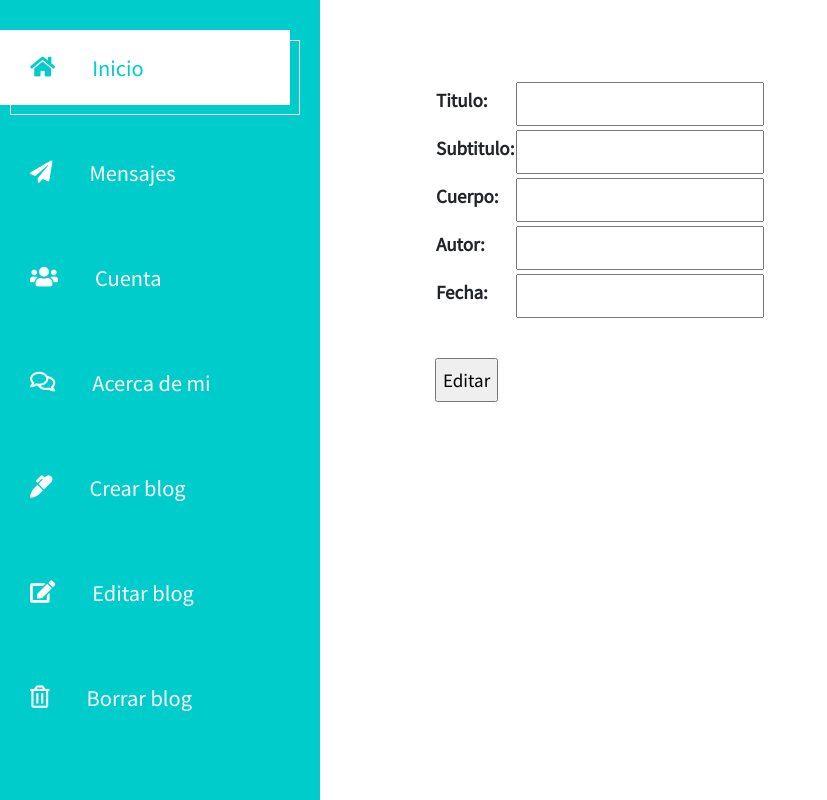
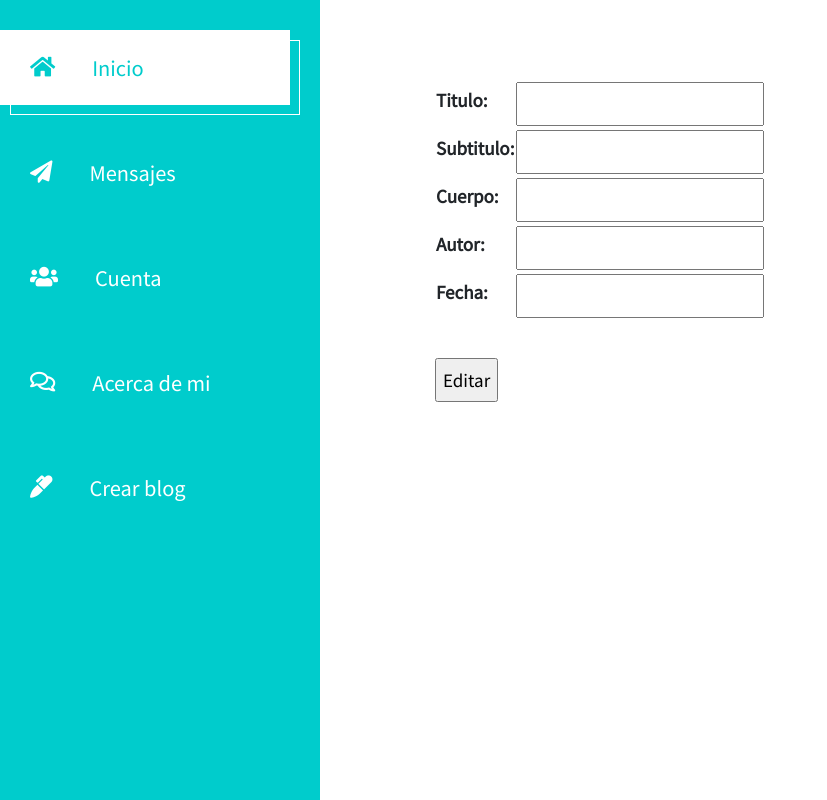
Before and after one commit to aristovmartin/entrega_final, a Django app: template entregaFinal/blogApp/templates/editar_blog.html in a window 1280 px wide. Shown: the whole page, without its empty margins (0-827 px from the left). Run offline with Django 4.2, Linux system fonts and the light colour scheme; the template is opened without the code that fills it: values that come from a table or form of the project are taken from there, others are empty; some libraries are stand-ins or nearby versions.

Commit message:
Version 1 borrar blog

```diff
--- a/entregaFinal/blogApp/templates/create_blog.html
+++ b/entregaFinal/blogApp/templates/create_blog.html
@@ -3,9 +3,6 @@
 {% load static %}
 
 {% block bloqueBlog %}
-
-
-
 
 <div class="container-fluid">
     <main class="tm-main">
--- a/entregaFinal/blogApp/templates/editar_blog.html
+++ b/entregaFinal/blogApp/templates/editar_blog.html
@@ -1,20 +1,6 @@
 {% extends "page.html" %}
 
 {% load static %}
-
-{% block sidebar %}
-
-<li class="tm-nav-item"><a href="{% url 'editar_blog' id %}" class="tm-nav-link">
-    <i class="fas fa-edit"></i>
-    Editar blog
-</a></li>
-<li class="tm-nav-item"><a href="#" class="tm-nav-link">
-    <i class="far fa-trash-alt"></i>
-    Borrar blog
-</a></li>
-
-{% endblock %}
-
 
 {% block bloqueBlog %}
 
--- a/entregaFinal/blogApp/templates/page_blog.html
+++ b/entregaFinal/blogApp/templates/page_blog.html
@@ -8,7 +8,7 @@
     <i class="fas fa-edit"></i>
     Editar blog
 </a></li>
-<li class="tm-nav-item"><a href="#" class="tm-nav-link">
+<li class="tm-nav-item"><a href="{% url 'eliminar_blog' blog.id_blog %}" class="tm-nav-link">
     <i class="far fa-trash-alt"></i>
     Borrar blog
 </a></li>
--- a/entregaFinal/blogApp/urls.py
+++ b/entregaFinal/blogApp/urls.py
@@ -7,5 +7,6 @@ urlpatterns = [
     path('blog/<id>', views.pagina_blog, name="pagina_blog"),
     path('crearBlog', views.crear_blog, name="crear_blog"),
     path('editarBlog/<id>', views.editar_blog, name="editar_blog"),
+    path('borrarBlog/<id>', views.eliminar_blog, name="eliminar_blog"),
 
 ]
```
Also changed, not shown: entregaFinal/blogApp/views.py (+8 -0 lines).
